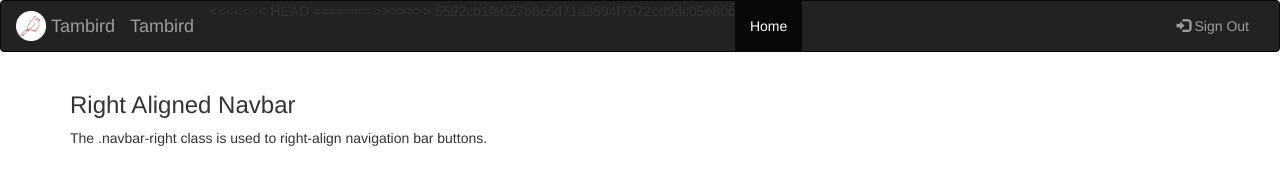
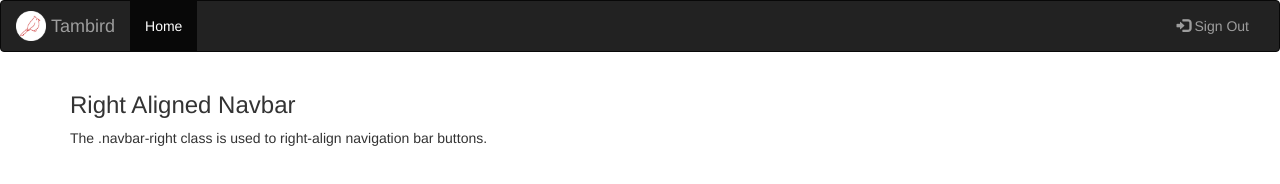
Before and after one commit to vidurmenezes/red, a website: page static-content/main.html in a window 1280 px wide. Drawn offline with nearby package versions, Linux system fonts and the light colour scheme.

Commit message:
merge conflict resolved

```diff
--- a/static-content/main.html
+++ b/static-content/main.html
@@ -20,13 +20,9 @@
           <span class="icon-bar"></span>
           <span class="icon-bar"></span>
         </button>
-<<<<<<< HEAD
          <a href="#" class="pull-left"><img style="max-width:30px; margin-top: 10px;"
              src="../images/icons/favicon.png"></a>
         <a class="navbar-brand" href="#">&nbspTambird</a>
-=======
-        <a class="navbar-brand" href="#">Tambird</a>
->>>>>>> 5592cb1fe027b8c6d71a3594f7572cd9dc05e80c
       </div>
       <div class="collapse navbar-collapse" id="myNavbar">
         <ul class="nav navbar-nav">
```
Also changed, not shown: 1 other file.
